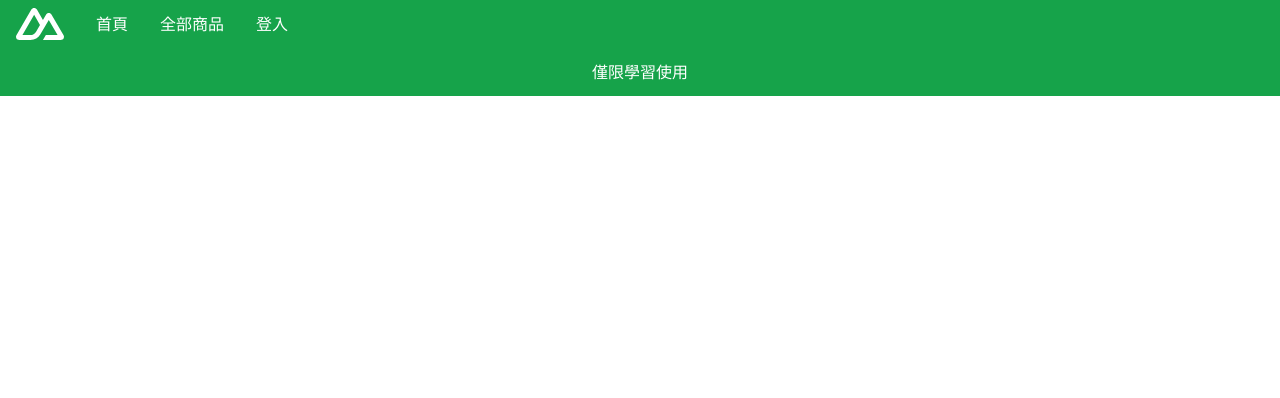
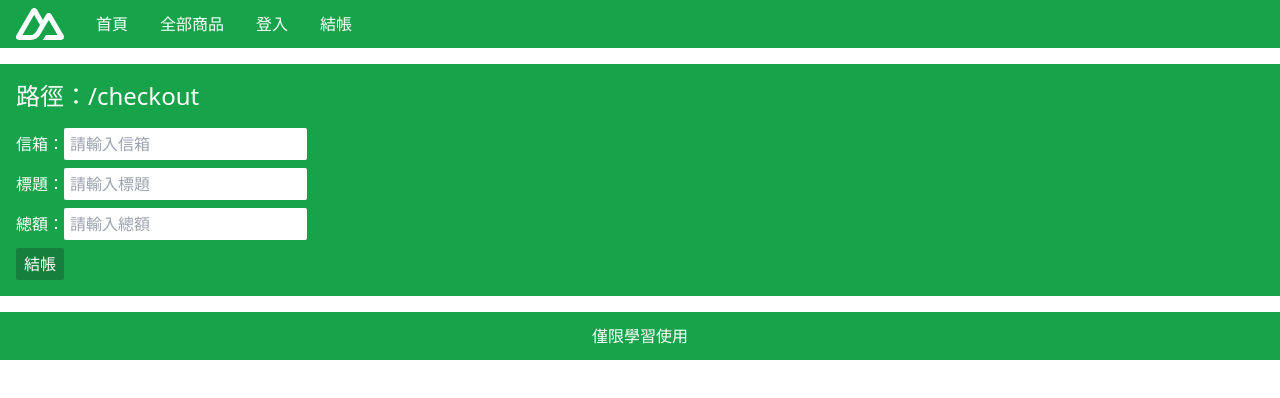
Before and after one commit to awdr74100/nuxt-nitro-example, a Nuxt app: page /checkout in a window 1280 px wide. Before the commit this address had no page. Shown: the top 398 px of the page. Built offline with nearby package versions, Linux system fonts and the light colour scheme.

Commit message:
Update progress

```diff
--- a/components/AppHeader.vue
+++ b/components/AppHeader.vue
@@ -29,7 +29,11 @@ const routes = [
   },
   {
     path: '/signin',
-    name: "登入"
-  }
+    name: '登入',
+  },
+  {
+    path: '/checkout',
+    name: '結帳',
+  },
 ];
 </script>
--- a/nuxt.config.ts
+++ b/nuxt.config.ts
@@ -11,6 +11,9 @@ export default defineNuxtConfig({
     IMGUR_CLIENT_ID: 'ID',
     IMGUR_CLIENT_SECRET: 'SECRET',
     IMGUR_REFRESH_TOKEN: 'TOKEN',
+    NEWEBPAY_MERCHANT_ID: 'ID',
+    NEWEBPAY_HASH_KEY: 'KEY',
+    NEWEBPAY_HASH_IV: 'IV',
   },
   app: {
     // head: {
--- a/package.json
+++ b/package.json
@@ -24,6 +24,6 @@
     "jose": "^4.13.1",
     "pinia": "^2.0.33",
     "requrl": "^3.0.2",
-    "zod": "^3.21.2"
+    "zod": "^3.21.4"
   }
 }
--- /dev/null
+++ b/pages/checkout.vue
@@ -0,0 +1,68 @@
+<template>
+  <main class="my-4 bg-green-600 p-4 text-white">
+    <h1 class="text-2xl">路徑：{{ route.path }}</h1>
+    <form action="#" class="mt-4" @submit.prevent="checkout">
+      <div>
+        <label for="email">信箱：</label>
+        <input
+          type="email"
+          class="rounded-sm px-1.5 py-1 text-black"
+          id="email"
+          placeholder="請輸入信箱"
+          v-model="email"
+        />
+      </div>
+      <div class="mt-2">
+        <label for="title">標題：</label>
+        <input
+          type="text "
+          class="rounded-sm px-1.5 py-1 text-black"
+          id="title"
+          placeholder="請輸入標題"
+          v-model="title"
+        />
+      </div>
+      <div class="mt-2">
+        <label for="amount">總額：</label>
+        <input
+          type="number"
+          id="amount"
+          class="rounded-sm px-1.5 py-1 text-black"
+          placeholder="請輸入總額"
+          v-model="amount"
+        />
+      </div>
+      <button
+        type="submit"
+        class="mt-2 rounded-sm bg-green-700 px-2 py-1 hover:bg-green-900"
+        @click.prevent="checkout"
+      >
+        結帳
+      </button>
+    </form>
+  </main>
+</template>
+
+<script setup lang="ts">
+useSeoMeta({
+  title: '結帳',
+});
+
+const route = useRoute();
+
+const email = ref('');
+const title = ref('');
+const amount = ref('');
+
+const checkout = async () => {
+  const { success } = await $fetch('/api/orders', {
+    method: 'POST',
+    body: {
+      email: email.value,
+      title: title.value,
+      amount: amount.value,
+    },
+  });
+  console.log(success);
+};
+</script>
--- a/pages/signin.vue
+++ b/pages/signin.vue
@@ -6,22 +6,31 @@
       action="#"
       @submit.prevent="user.signIn(usernameOrEmail, password)"
     >
+      <div>
         <label for="usernameOrEmail">用戶名稱或信箱：</label>
         <input
           type="text"
           id="usernameOrEmail"
-        placeholder="username or email..."
-        class="text-green-600"
+          placeholder="請輸入用戶名稱或信箱"
+          class="rounded-sm px-1.5 py-1 text-black"
           v-model="usernameOrEmail"
         />
+      </div>
+      <div class="mt-2">
         <label for="password">密碼：</label>
         <input
           type="password"
-        class="text-green-600"
-        placeholder="password..."
+          class="rounded-sm px-1.5 py-1 text-black"
+          placeholder="請輸入密碼"
           v-model="password"
         />
-      <button type="submit" class="border-2 border-red-400">登入</button>
+      </div>
+      <button
+        type="submit"
+        class="mt-2 rounded-sm bg-green-700 px-2 py-1 hover:bg-green-900"
+      >
+        登入
+      </button>
     </form>
 
     <p v-if="user.id">{{ user.id }}</p>
```
Also changed, not shown: .cspell.json, 2 other files (tests, documents, lock files or other folders). Lines whose indentation alone changed are shown as unchanged.
